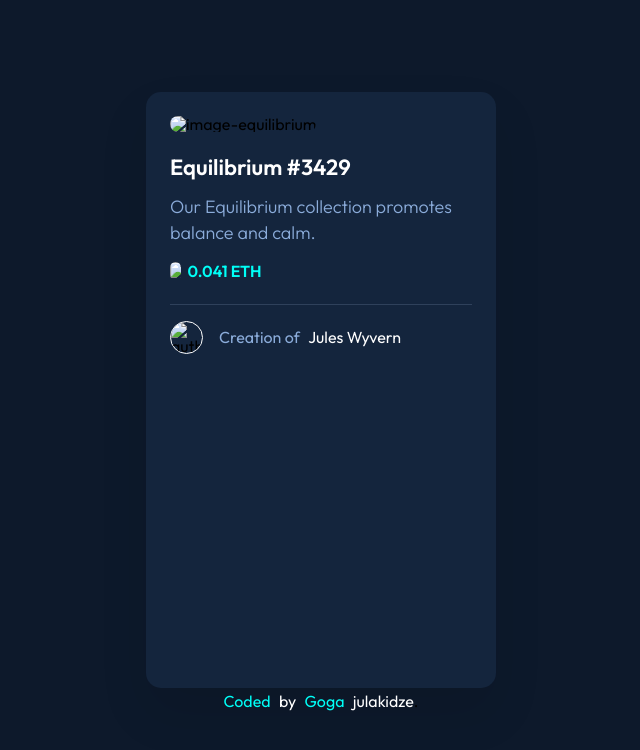
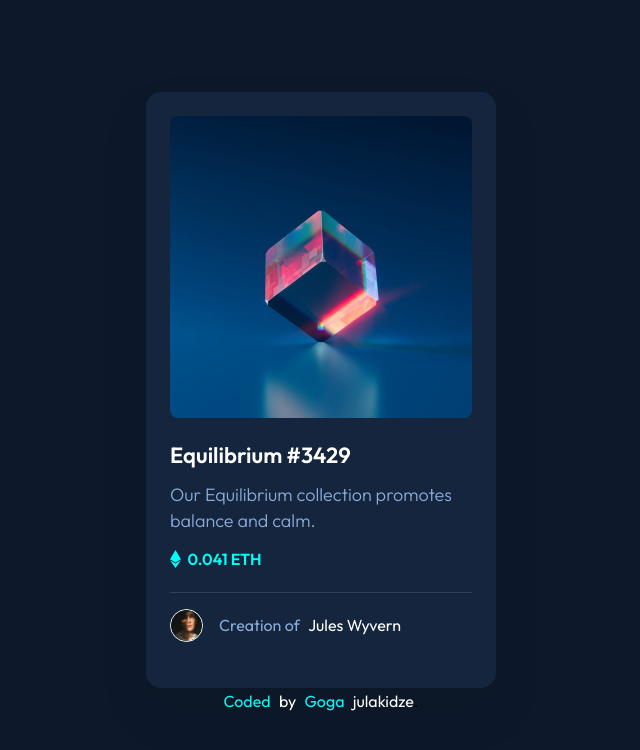
Before and after one commit to GOGA08/NFT_Card_Component.github.io, a plain HTML site: page index.html in a window 1280 px wide. Shown: the whole page, without its empty margins (319-959 px from the left). Drawn offline with Linux system fonts and the light colour scheme.

Commit message:
Update index.html

```diff
--- a/index.html
+++ b/index.html
@@ -16,9 +16,9 @@
     <div class="container">
         <div class="card">
             <div class="image">
-                <img src="./images/image-equilibrium.jpg" alt="image-equilibrium"/>
+                <img src="./image/image-equilibrium.jpg" alt="image-equilibrium"/>
                 <div class="overlay"></div>
-                <img src="./images/icon-view.svg" alt="icon" class="view-icon" />
+                <img src="./image/icon-view.svg" alt="icon" class="view-icon" />
             </div>
         </div>
         <div class="t_discription">
@@ -27,13 +27,13 @@
         </div>
         <div class="p_time" >
             <div class="price">
-                <img src="./images/icon-ethereum.svg" alt="ethereum image"/>
+                <img src="./image/icon-ethereum.svg" alt="ethereum image"/>
                 <h3>0.041 ETH</h3>
             </div>
         </div>
         <div class="line"></div>
         <div class="author">
-            <img src="./images/image-avatar.png" alt="author image" class="avatar-image"  rounded-corners/>
+            <img src="./image/image-avatar.png" alt="author image" class="avatar-image"  rounded-corners/>
             <p class="Creation"> Creation of <span>Jules Wyvern</span></p>
         </div>
     </div>
```
